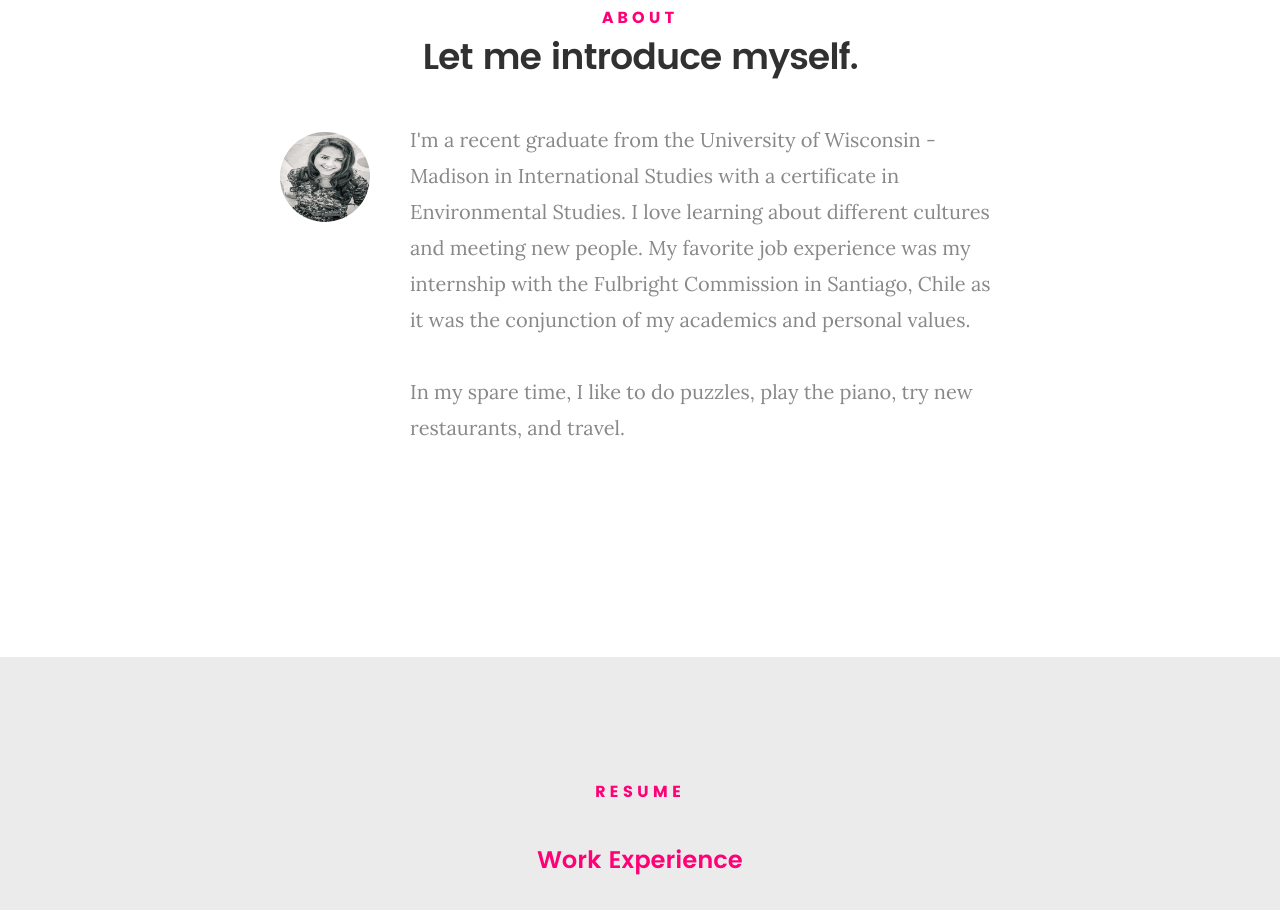
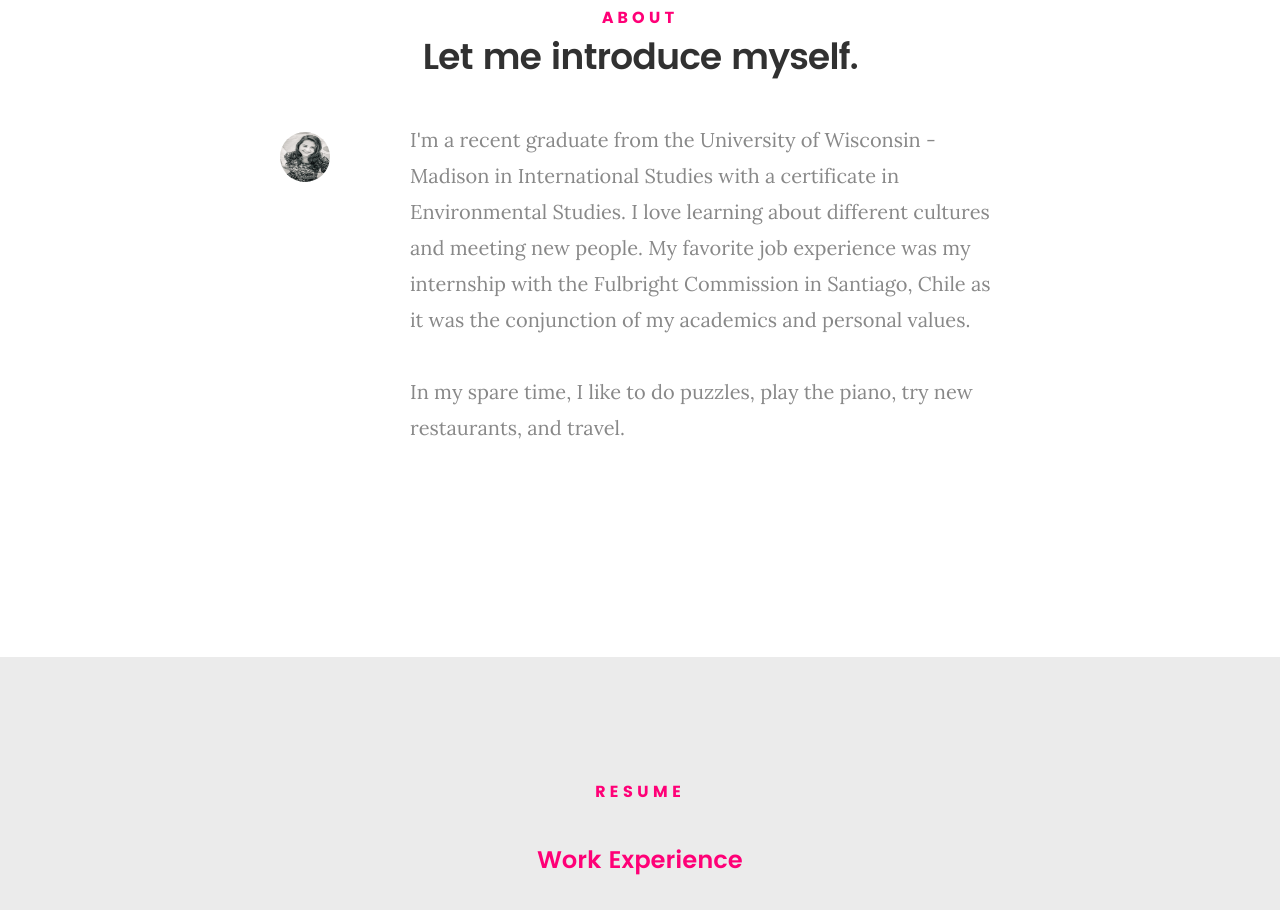
Before and after one commit to sophstous/sophia, a plain HTML site: page index.html in a window 1280 px wide. Shown: the part 917-1827 px from the top of the page. Drawn offline with Linux system fonts and the light colour scheme.

Commit message:
Update index.html

```diff
--- a/index.html
+++ b/index.html
@@ -105,7 +105,7 @@
 
    			<div class="intro-info">
 
-   				<img src="images/pic.jpg" alt="Profile Picture">
+   				<img src="images/pic.jpg" alt="Profile Picture" style="width:50px;height:50px;">
 
    				<p class="lead">I'm a recent graduate from the University of Wisconsin - Madison in International Studies with a certificate in Environmental Studies. I love learning about different cultures and meeting new people. My favorite job experience was my internship with the Fulbright Commission in Santiago, Chile as it was the conjunction of my academics and personal values.
 				<br /> <br />In my spare time, I like to do puzzles, play the piano, try new restaurants, and travel.</p>
```
